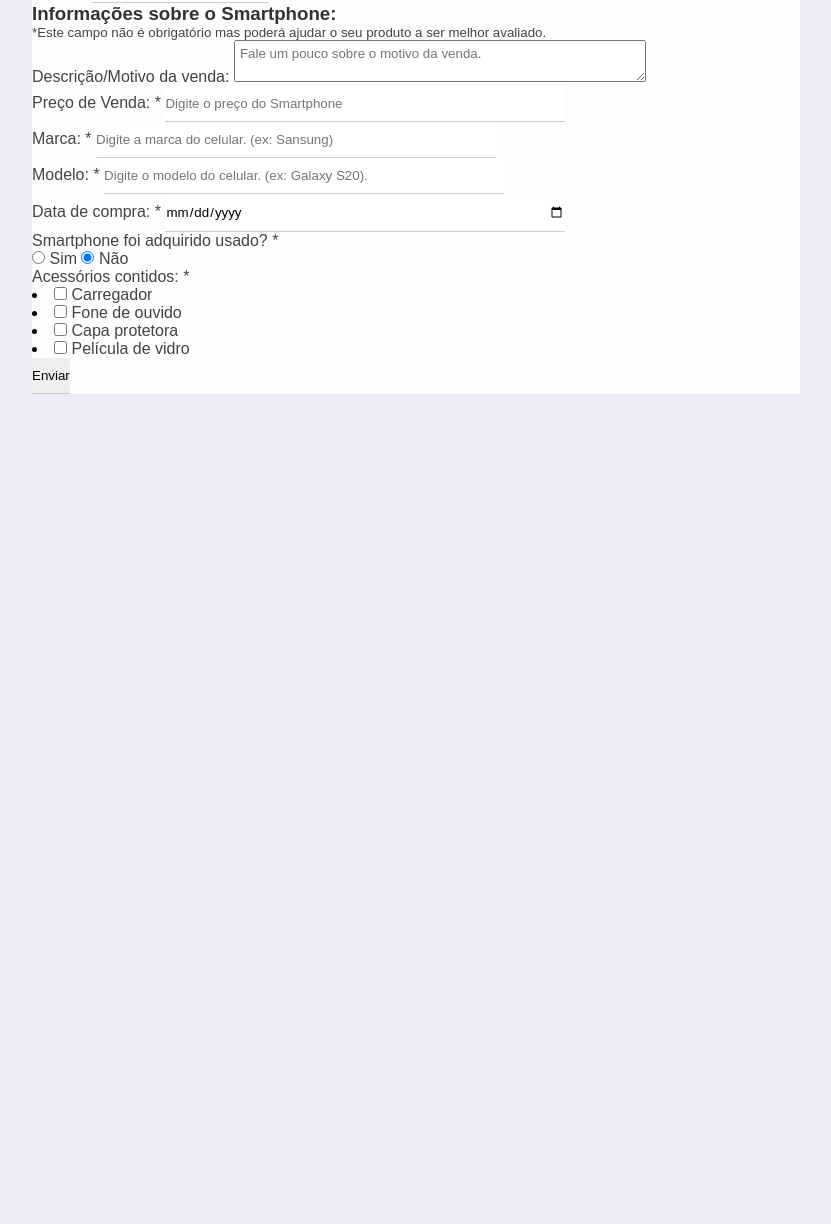
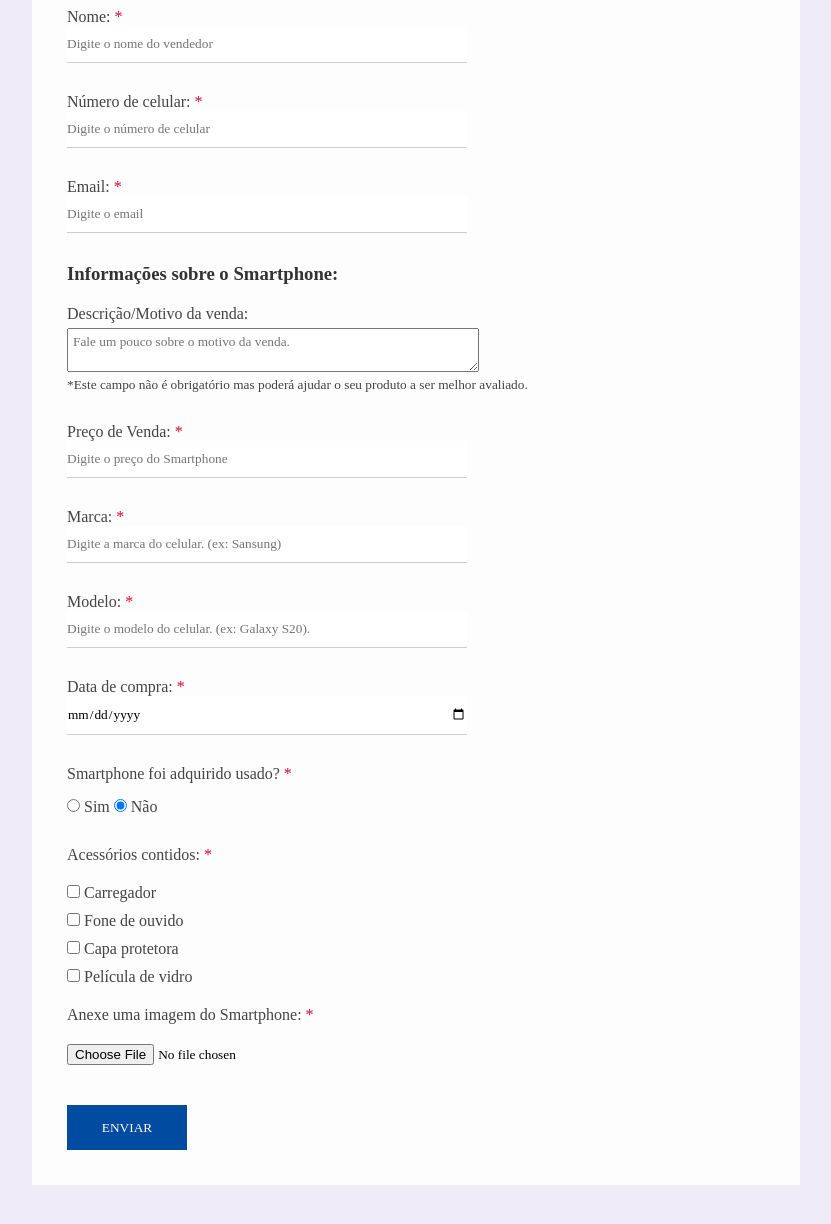
Before and after one commit to VitorFarias1/projeto02-Formulario_Venda_Smartphones, a plain HTML site: page index.html in a window 1280 px wide. Shown: the part 338-1562 px from the top of the page, without its empty margins (224-1055 px from the left). Before the commit the page ends 800 px from the top, so only its background shows below. Drawn offline with Linux system fonts and the light colour scheme.

Commit message:
Projeto completo

```diff
--- a/estilos/styles.css
+++ b/estilos/styles.css
@@ -1,7 +1,7 @@
 * {
     padding: 0;
     margin: 0;
-    font-family: Arial, Helvetica, sans-serif;
+    font-family: 'Times New Roman', Times, serif;
 }
 
 body {
@@ -10,6 +10,10 @@ body {
 
 h1,h2,h3,h4,h5 {
     color:#333;
+}
+
+.form-body h3 {
+    margin-bottom: 20px;
 }
 
 p,label {
@@ -26,12 +30,14 @@ input[type="text"],
 input[type="number"],
 input[type="date"],
 input[type="file"],
+input[type="email"],
 textarea {
     width: 400px;
 }
 
 textarea {
     padding: 5px;
+    margin-top: 5px;
 }
 
 .header-container {
@@ -50,9 +56,89 @@ textarea {
     width: 60%;
     margin: 0 auto;
     position: relative;
-    top: -62px
+    top: -62px;
+}
+
+.form-header {
+    border-bottom: 1px solid #dfdfdf;
+    height: 45px;
+}
+
+.form-header p {
+    color: #014ba0;
+    border-bottom: 2px solid #014ba0;
+    text-align: center;
+    width: 100px;
+    margin: 0 auto;
+    text-transform: uppercase;
+    height: 45px;
+    line-height: 45px;
+}
+
+.form-body {
+    padding: 35px;
+}
+
+.form-title {
+    margin-bottom: 10px;
+}
+
+.form-body p {
+    margin-bottom: 20px;
+}
+
+span {
+    color: #d80835
+}
+
+.box-input {
+    margin-bottom: 30px;
+}
+
+.box-input p {
+    margin-bottom: 15px;
+}
+
+.block {
+    display: block;
+}
+
+.optional-input {
+    display: inline-block;
+}
+
+.optional-input li {
+    list-style: none;
+    margin-bottom: 10px;
+}
+
+.last-input input {
+    border-style: none;
+    margin-bottom: 30px;
+}
+
+.last-input p {
+    margin: 10px 0;
 }
 
 .warning {
+    margin-top: 5px;
     font-size: smaller;
 }
+
+.btn-submit {
+    background-color: #014ba0;
+    color: #fff;
+    border: 2px solid transparent;
+    width: 120px;
+    height: 45px;
+    cursor: pointer;
+    text-transform: uppercase;
+    transition: 0.3s;
+}
+
+.btn-submit:hover {
+    background-color: #fff;
+    color: #014ba0;
+    border-color: #014ba0;
+}
--- a/index.html
+++ b/index.html
@@ -61,9 +61,9 @@
                     </div>
                 <h3>Informações sobre o Smartphone: </h3>
                 <div class="box-input">
+                    <label for="description">Descrição/Motivo da venda:</label>
+                    <textarea class="block" name="description" id="description" placeholder="Fale um pouco sobre o motivo da venda."></textarea>
                     <p class="warning">*Este campo não é obrigatório mas poderá ajudar o seu produto a ser melhor avaliado.</p>
-                    <label for="description">Descrição/Motivo da venda:</label>
-                    <textarea name="description" id="description" placeholder="Fale um pouco sobre o motivo da venda."></textarea>
                 </div>
                 <div class="box-input">
                     <label for="preco">Preço de Venda: <span>*</span></label>
@@ -138,7 +138,11 @@
                         </li>
                     </ui>
                 </div>
-                <input type="submit" value="Enviar">
+                <div class="last-input">
+                    <p>Anexe uma imagem do Smartphone: <span>*</span> </p>
+                    <input type="file" accept="image/png, image/jpeg" name="image" id="image" required>
+                </div>
+                <input type="submit" value="Enviar" class="btn-submit">
                 </form>
             </div>
         </div>
```
